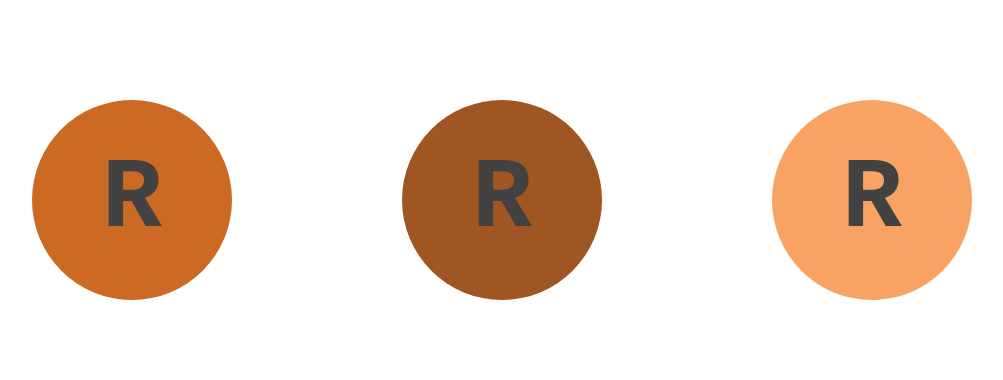
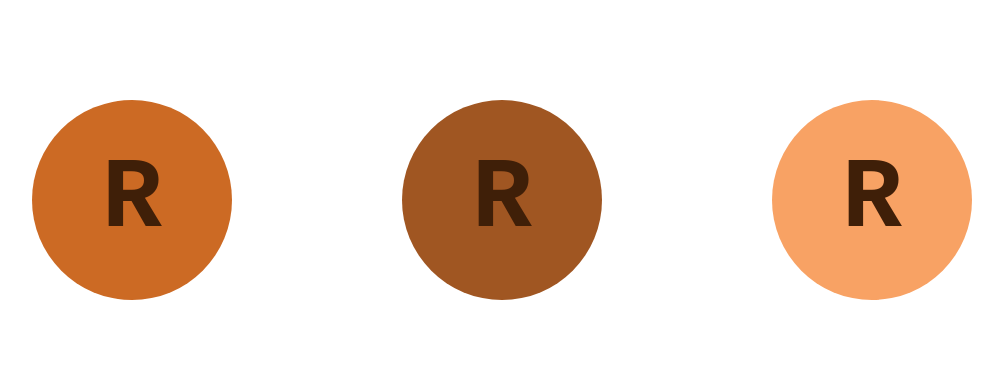
Before and after one commit to IsaGarabana/class-presentations, a plain HTML site: page index.html in a window 1280 px wide. Shown: the top 380 px of the page, without its empty margins (138-1141 px from the left). Drawn offline with Linux system fonts and the light colour scheme; a web font is replaced by a local one.

Commit message:
html changes

```diff
--- a/css/main.css
+++ b/css/main.css
@@ -29,7 +29,7 @@ html {
   font-family: "courier new";
   font-weight: bold;
   font-size: 6.25rem;
-  color: #424242;
+  color: rgb(63, 31, 8);
   border-radius: 50%;
 }
 
```
